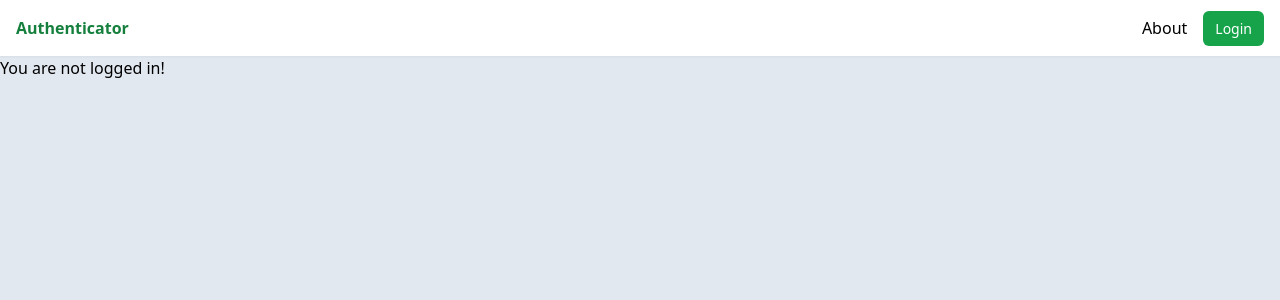
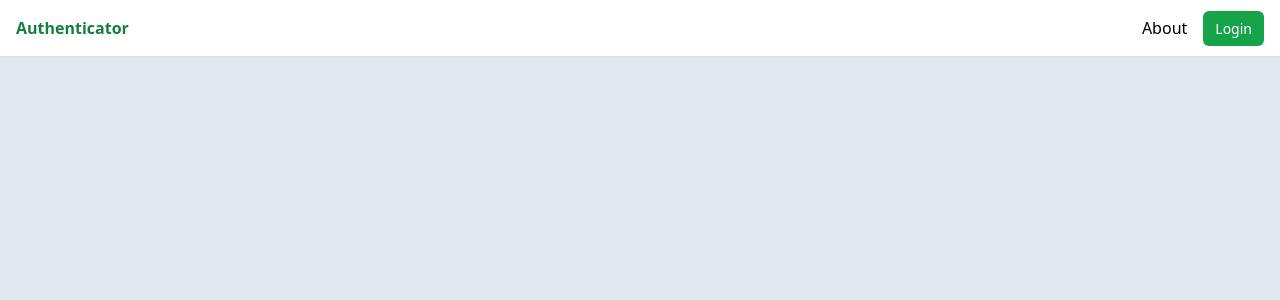
Before and after one commit to sametbirol/auth-nuxt3, a Nuxt app: page / in a window 1280 px wide. Shown: the top 300 px of the page. Built offline with nearby package versions, Linux system fonts and the light colour scheme.

Commit message:
home page empty  / will show products here

```diff
--- a/pages/index.vue
+++ b/pages/index.vue
@@ -1,14 +1,11 @@
 <template>
     <div>
-        <div v-if="firebaseUser">{{ firebaseUser }}</div>
-        <div v-else>You are not logged in!</div>
+
     </div>
 </template>
 
 <script setup>
-import { storeToRefs } from 'pinia'; // import storeToRefs helper hook from pinia
-import { useAuthStore } from '~/store/auth';
-const { firebaseUser } = storeToRefs(useAuthStore());
+
 
 </script>
 
```
